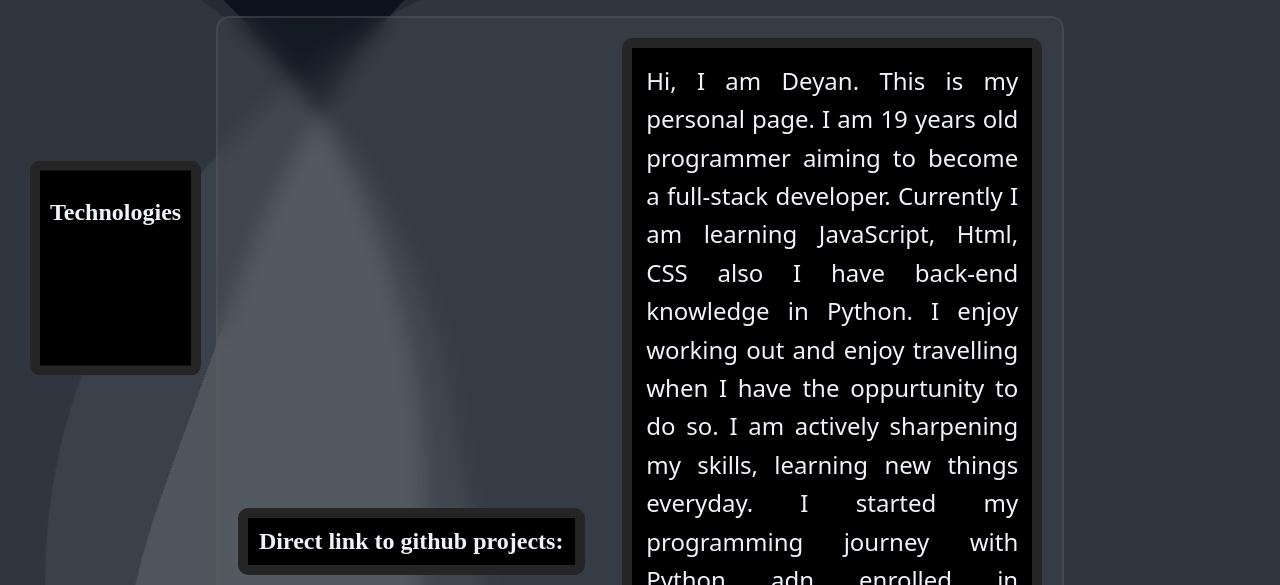
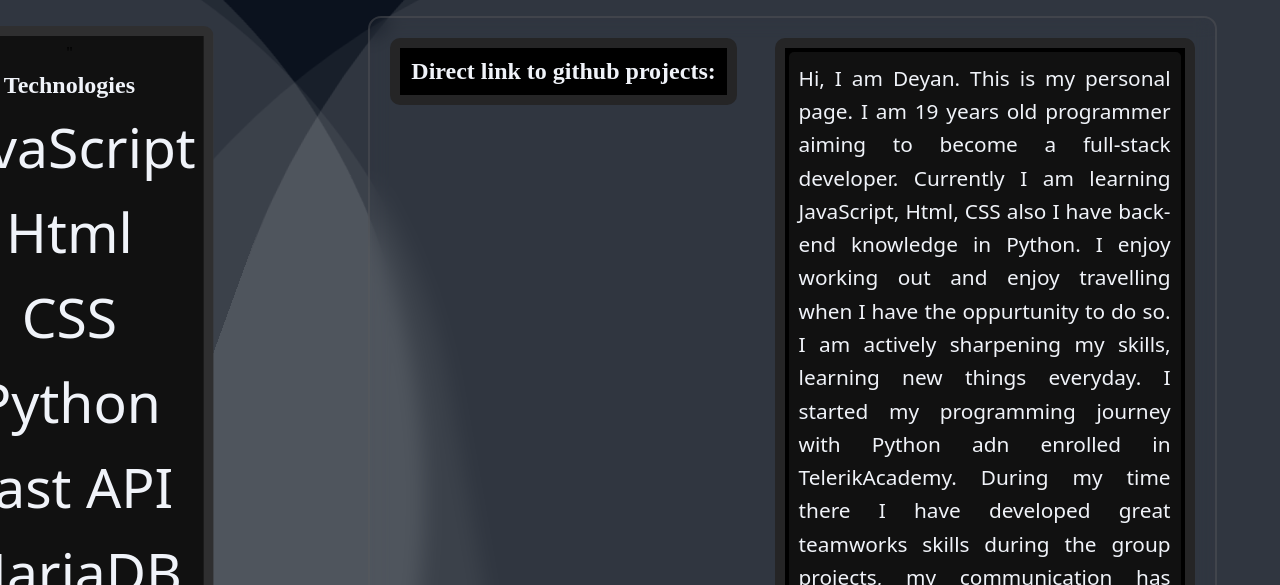
Before and after one commit to DeyanTotin/simple-website, a plain HTML site: page index.html in a window 1280 px wide. Shown: the part 142-727 px from the top of the page. Drawn offline with Linux system fonts and the light colour scheme; no server answers.

Commit message:
Added and changed some parameters for the technologies box

```diff
--- a/style.css
+++ b/style.css
@@ -44,23 +44,23 @@ html body {
 
 }
 
-#box-main-content{
+#box-main-content {
     width: fit-content;
     max-width: 100%;
     border: 2px solid #5c5c5f67;
     border-radius: 13px;
     margin: auto;
-    background-color: rgba(179, 167, 167, 0.05);
     backdrop-filter: blur(10px);
     -webkit-backdrop-filter: blur(10px);
+    flex: 1;
+    margin-left: px;
 }
-
 
 
 p {
     font-family: system-ui, -apple-system, BlinkMacSystemFont, 'Segoe UI', Roboto, Oxygen, Ubuntu, Cantarell, 'Open Sans', 'Helvetica Neue', sans-serif;
-    font-size: 150%;
-    background-color: black;
+    font-size: 130%;
+    background-color: rgb(17, 17, 17);
     margin: 1%;
     padding: 10px;
     color: #f0f3f9;
@@ -80,7 +80,7 @@ p {
     border-radius: 10px;
     text-align: justify;
     position: static;
-
+    flex: 1;
 
 }
 
@@ -109,9 +109,9 @@ a:visited {
 }
 
 
-.default-ul-settings {
+#technologies-list {
     font-family: system-ui, -apple-system, BlinkMacSystemFont, 'Segoe UI', Roboto, Oxygen, Ubuntu, Cantarell, 'Open Sans', 'Helvetica Neue', sans-serif;
-    font-size: 0.875em;
+    font-size: 2.875em;
     color: #f0f3f9;
     margin: 0;
     padding: 0;
@@ -119,7 +119,30 @@ a:visited {
     list-style-type: none;
 }
 
+#technologies-box {
+    width: fit-content;
+    border: 10px solid #5c5c5f67;
+    margin: 10px;
+    background-color: rgb(17, 17, 17);
+    border-radius: 10px;
+    text-align: center;
+    padding: 8px;
+    transform: translatex(-50%);
 
+}
+
+#technologies-list li{
+    margin: 10px 0;
+    font-size: 1.2em;
+    color: #f0f3f9;
+}
+
+.left-container {
+    display: flex;
+    justify-content: left;
+    align-items: flex-start;
+    float: left;
+}
 
 h2 {
     color: #f0f3f9;
@@ -129,30 +152,24 @@ h2 {
 }
 
 .social-links {
+    position: absolute;
+    bottom: 20px;
+    left: 50%;
+    transform: translateX(-50%);
     display: flex;
-    justify-content: center;
-    align-items: center;
-    margin: 20px;
-
 
 }
-
 
 .social-links a {
     margin-right: 10px;
     padding-bottom: 3px;
     display: block;
 
-
 }
 
 .social-links a:hover {
     transform: scale(1.2);
 }
-
-
-
-
 
 .box-left {
     position: fixed;
@@ -190,10 +207,6 @@ h2 {
     }
 }
 
-
-
-
-
 .wave.-one {
     animation: rotate 20000ms infinite linear;
     opacity: 5%;
@@ -206,7 +219,6 @@ h2 {
     background: white;
 
 }
-
 
 .side-by-side {
     list-style-type: none;
@@ -231,28 +243,13 @@ h2 {
     border-radius: 5px;
 }
 
-
-#technologies-box {
-    width: fit-content;
-    border: 10px solid #5c5c5f67;
-    margin: 10px;
-    background-color: black;
-    border-radius: 10px;
-    text-align: justify;
-    position: absolute; /* Change position to fixed */
-    left: 20px; /* Adjust the left position as needed */
-    top: 50%; /* Align to the middle of the viewport */
-    transform: translateY(-50%); /* Center vertically */
-
+.center-container {
+    display: inline-flex;
+    justify-content: center;
+    align-items: flex-start;
 
 }
 
-.center-container {
-    display: flex;
-    flex-direction: column;
-    justify-content: center;
-    align-items: center;
-}
 
 .project {
 
@@ -293,4 +290,6 @@ h2 {
     .box-variant-1 {
         width: 85%;
     }
+
+
 }
```
